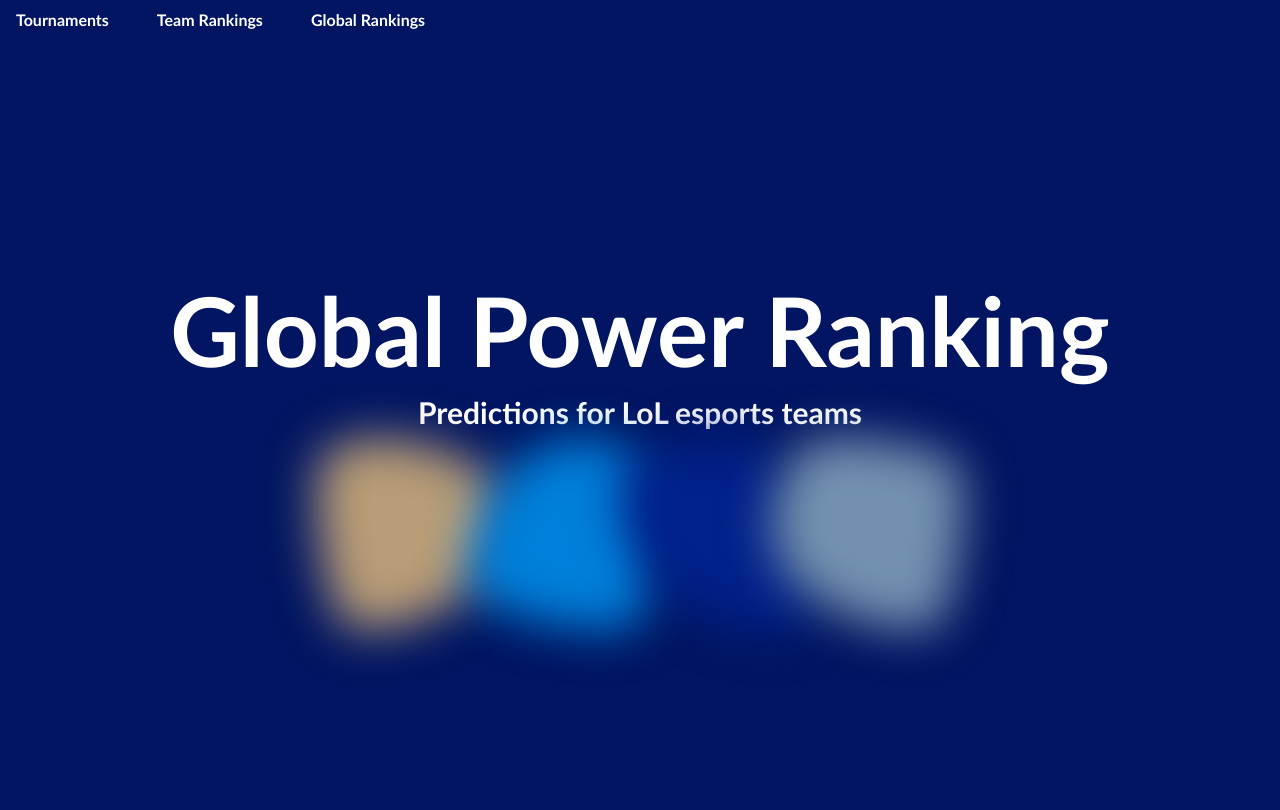
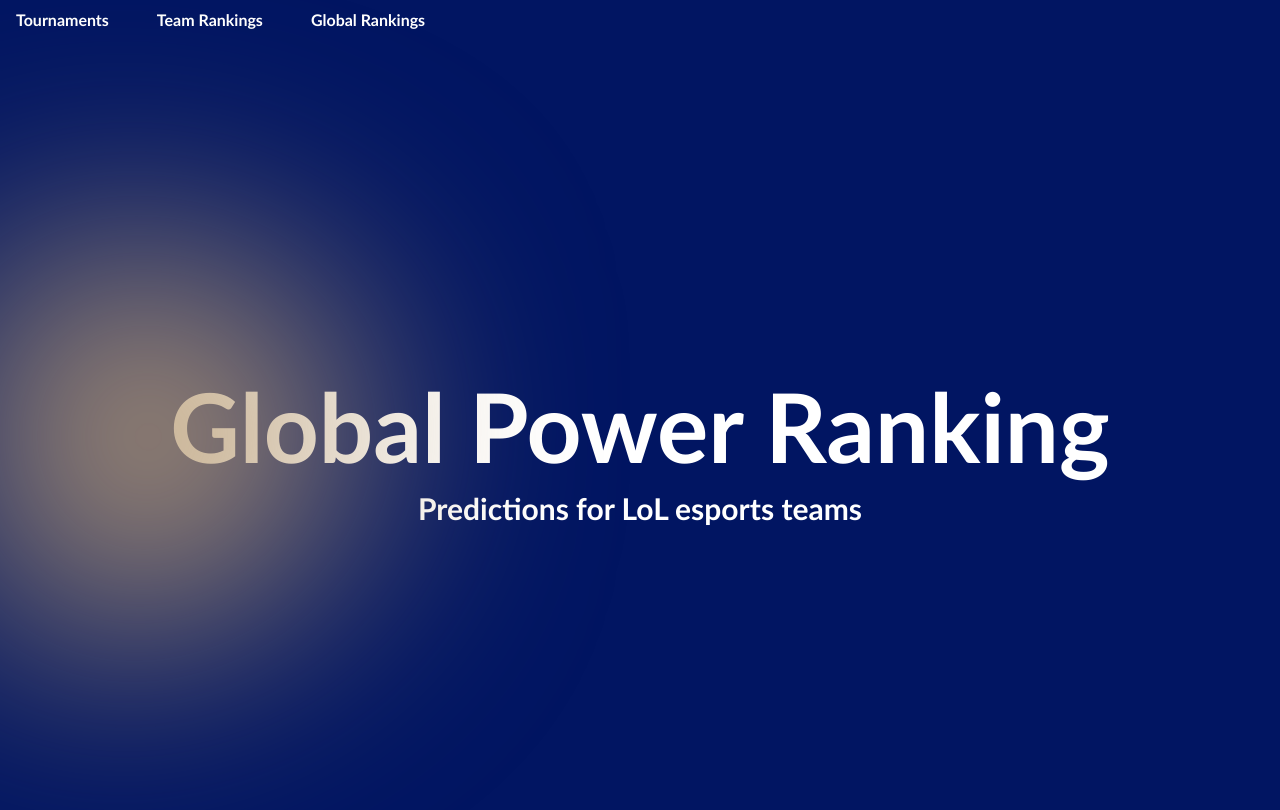
Before and after one commit to herropaul/globalpowerranking, a Next.js app: page / in a window 1280 px wide. Shown: the top 810 px of the page. Built offline with nearby package versions, Linux system fonts and the light colour scheme.

Commit message:
animated blob moves in circular motion

```diff
--- a/package.json
+++ b/package.json
@@ -15,10 +15,12 @@
     "autoprefixer": "10.4.15",
     "eslint": "8.49.0",
     "eslint-config-next": "13.4.19",
+    "framer-motion": "^10.16.4",
     "next": "13.4.19",
     "postcss": "8.4.29",
     "react": "18.2.0",
     "react-dom": "18.2.0",
+    "styled-components": "^6.0.7",
     "tailwindcss": "3.3.3",
     "typescript": "5.2.2"
   }
--- /dev/null
+++ b/src/app/components/AnimatedBlob.tsx
@@ -0,0 +1,69 @@
+import { motion } from "framer-motion";
+import { useState, useEffect } from "react";
+
+// const blobVariants = {
+//   rotate: { rotate: 360 },
+//   vertical: { y: ["0%", "100%", "0%"] },
+//   horizontal: { x: ["0%", "100%", "0%"] },
+// };
+const blobVariants = {
+  around: {
+    // This animation moves the blob in a square path.
+    // The x and y values are defined as percentages of the container's width and height.
+    // The blob starts at the top-left corner (0%, 0%) and moves to the top-right corner (100%, 0%),
+    // then to the bottom-right corner (100%, 100%), then to the bottom-left corner (0%, 100%),
+    // and finally back to the top-left corner (0%, 0%).
+    x: ["0%", "100%", "100%", "0%", "0%"],
+    y: ["0%", "0%", "100%", "100%", "0%"],
+  },
+};
+
+const transition = {
+  x: { duration: 15, repeat: Infinity, repeatType: "loop", ease: "linear" },
+  y: { duration: 15, repeat: Infinity, repeatType: "loop", ease: "linear" },
+};
+
+// const transition = {
+//   rotate: { duration: 4, repeat: Infinity, ease: "linear" },
+//   vertical: { duration: 4, repeat: Infinity, ease: "easeInOut" },
+//   horizontal: { duration: 4, repeat: Infinity, ease: "easeInOut" },
+// };
+
+export const AnimatedBlob = () => {
+  const [coordinates, setCoordinates] = useState({ x: 0, y: 0 });
+
+  useEffect(() => {
+    const radius = 200; // Radius of the circle
+    const duration = 20 * 1000; // 20 seconds
+    const startTime = new Date().getTime();
+
+    const animate = () => {
+      const currentTime = new Date().getTime();
+      const timePassed = currentTime - startTime;
+      const angle = ((timePassed % duration) / duration) * 360;
+      const x = radius * Math.cos((angle * Math.PI) / 180);
+      const y = radius * Math.sin((angle * Math.PI) / 180);
+      setCoordinates({ x, y });
+      requestAnimationFrame(animate);
+    };
+
+    animate();
+  }, []);
+
+  return (
+    <motion.div
+      className=" w-96 h-96 absolute"
+      initial={{ x: "0%", y: "0%", position: "absolute", top: 0, left: 0 }}
+      //animate="around"
+      //variants={blobVariants}
+      //transition={transition}
+      style={{
+        borderRadius: "28% 72% 79% 21% / 21% 40% 60% 79% ",
+        backgroundColor: "#B99D76",
+        filter: "blur(125px)",
+        x: coordinates.x,
+        y: coordinates.y,
+      }}
+    ></motion.div>
+  );
+};
--- a/src/app/page.tsx
+++ b/src/app/page.tsx
@@ -1,3 +1,6 @@
+"use client";
+import { AnimatedBlob } from "./components/AnimatedBlob";
+
 export default function Home() {
   return (
     <div className="flex flex-col">
@@ -7,21 +10,16 @@
         <button className="font-bold py-2 px-4 rounded">Global Rankings</button>
       </nav>
       <div className="flex flex-col items-center justify-center min-h-screen relative w-full">
-        <div className="m-auto">
+        <AnimatedBlob />
+        <div className="">
           <h1 className=" text-8xl font-bold mb-4 text-center">
             Global Power Ranking
           </h1>
           <h2 className="text-3xl font-semibold mb-2 text-center">
             Predictions for LoL esports teams
           </h2>
-          <div className="flex justify-center items-center">
-            <div
-              className="w-48 h-48 blur-xl"
-              style={{
-                borderRadius: "28% 72% 79% 21% / 21% 40% 60% 79% ",
-                backgroundColor: "#B99D76",
-              }}
-            ></div>
+        </div>
+        {/* <div className="flex justify-center items-center">
           <div
             className="w-48 h-48 rounded-full -ml-10 blur-xl"
             style={{
@@ -43,8 +41,7 @@
               backgroundColor: "#7391AF",
             }}
           ></div>
-          </div>
-        </div>
+        </div> */}
       </div>
     </div>
   );
```
Also changed, not shown: 1 other file (tests, documents, lock files or other folders). Lines whose indentation alone changed are shown as unchanged.
